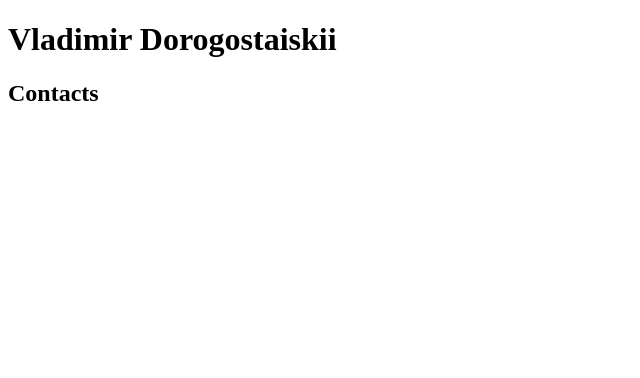
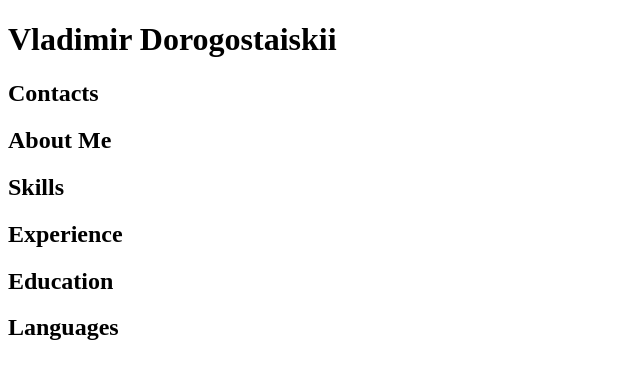
Before and after one commit to GukuyGit/rsschool-cv, a plain HTML site: page index.html in a window 1280 px wide. Shown: the whole page, without its empty margins (0-640 px from the left). Drawn offline with Linux system fonts and the light colour scheme.

Commit message:
feat: update index.html

```diff
--- a/index.html
+++ b/index.html
@@ -7,6 +7,10 @@
 
 <h1>Vladimir Dorogostaiskii</h1>
 <h2>Contacts</h2>
-
+<h2>About Me</h2>
+<h2>Skills</h2>
+<h2>Experience</h2>
+<h2>Education</h2>
+<h2>Languages</h2>
 </body>
 </html>
```
